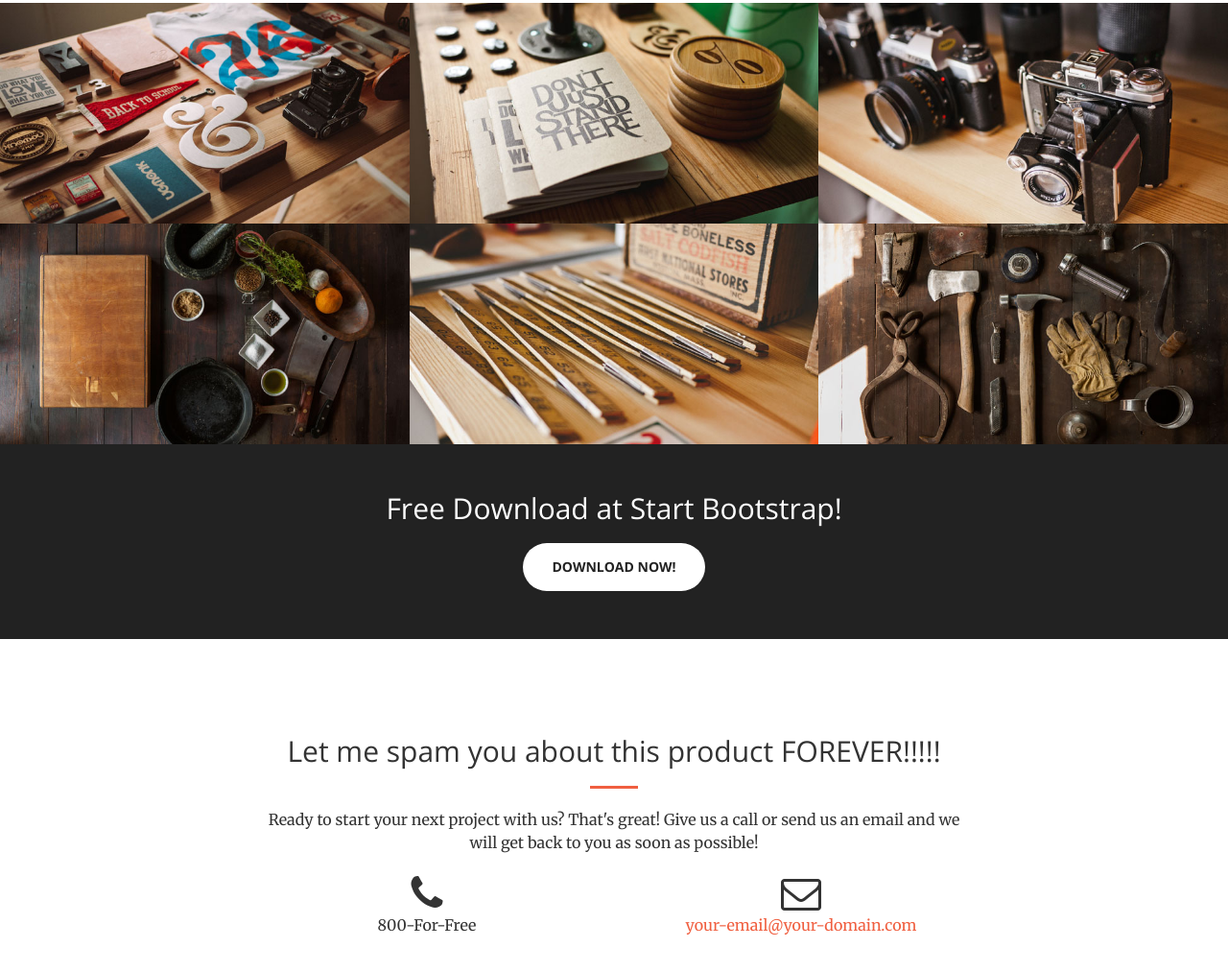
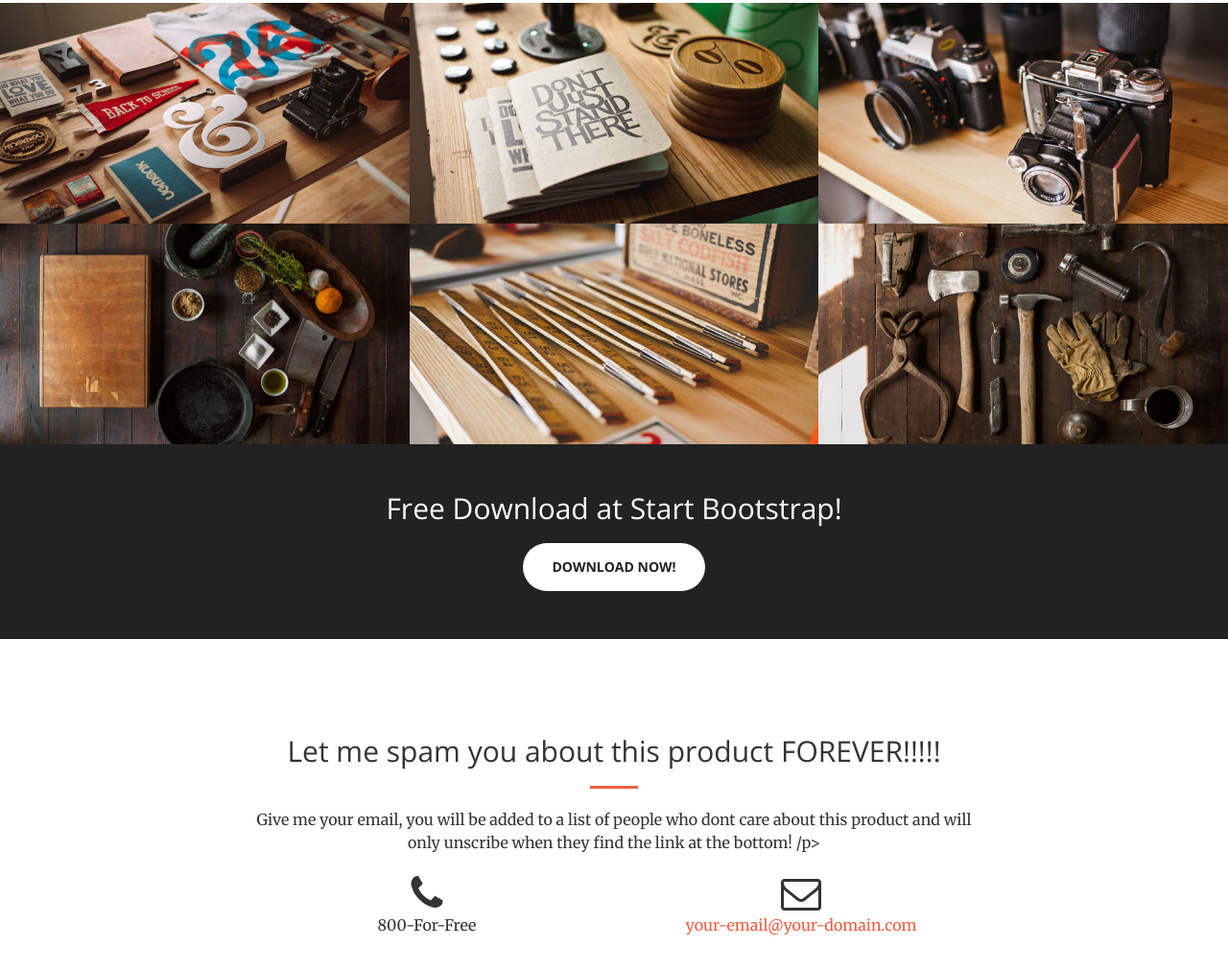
Before and after one commit to smcgroarty/MySuperTestRepo, a plain HTML site: page index.html in a window 1280 px wide. Shown: the part 1695-2707 px from the top of the page at 96% size. Drawn offline with nearby package versions, Linux system fonts and the light colour scheme.

Commit message:
More stuff, including typo

```diff
--- a/index.html
+++ b/index.html
@@ -250,7 +250,7 @@
                 <div class="col-lg-8 col-lg-offset-2 text-center">
                     <h2 class="section-heading">Let me spam you about this product FOREVER!!!!!</h2>
                     <hr class="primary">
-                    <p>Ready to start your next project with us? That's great! Give us a call or send us an email and we will get back to you as soon as possible!</p>
+                    <p>Give me your email, you will be added to a list of people who dont care about this product and will only unscribe when they find the link at the bottom! /p>
                 </div>
                 <div class="col-lg-4 col-lg-offset-2 text-center">
                     <i class="fa fa-phone fa-3x wow bounceIn"></i>
```
